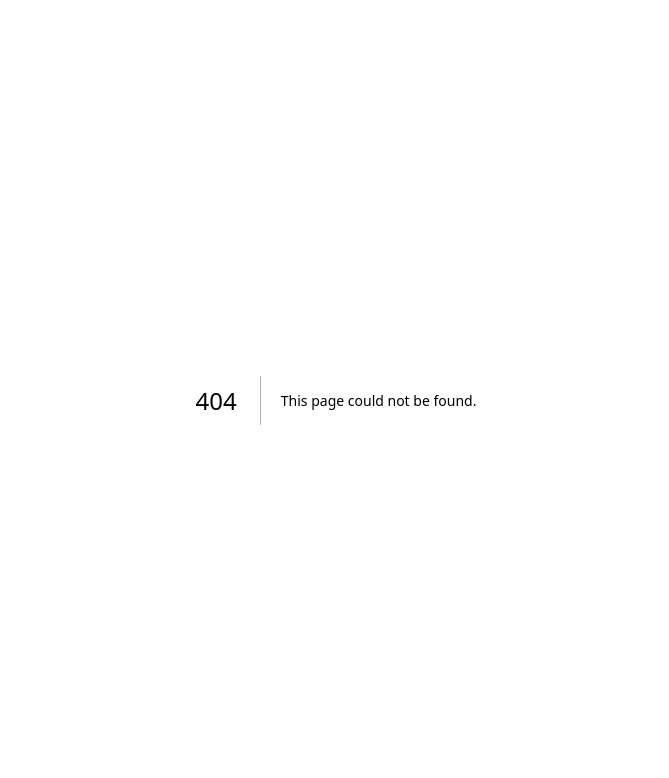
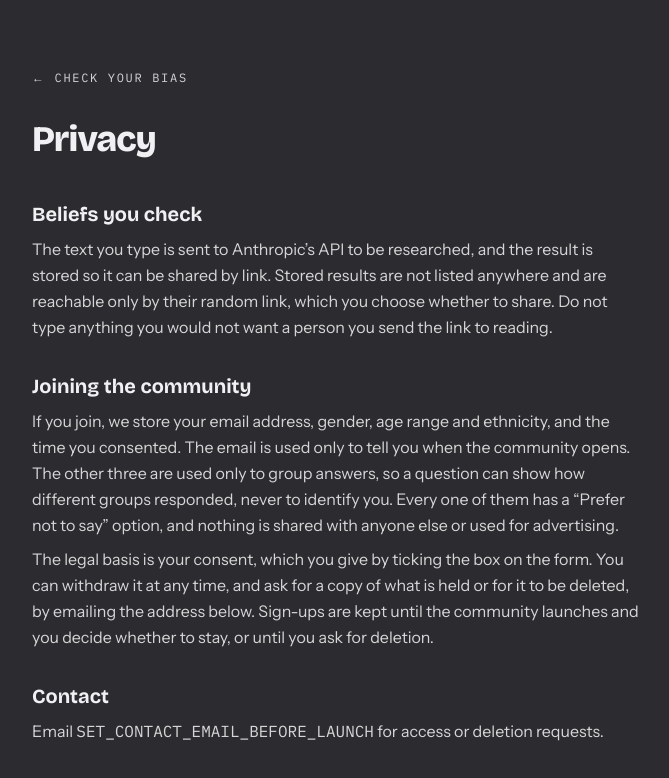
Before and after one commit to MarinaTkd/bias-check, a Next.js app in the folder bias-check/: page /privacy in a window 1280 px wide. Before the commit this address had no page. Shown: the top 778 px of the page, without its empty margins (304-973 px from the left). Built offline with nearby package versions, Linux system fonts and the light colour scheme.

Commit message:
feat: consent checkbox and privacy notice; share the in-memory fallback across Next bundles

```diff
--- a/bias-check/app/page.tsx
+++ b/bias-check/app/page.tsx
@@ -78,7 +78,8 @@ export default function Page({
   async function join(e: React.FormEvent<HTMLFormElement>) {
     e.preventDefault();
     setJoinState("sending");
-    const data = Object.fromEntries(new FormData(e.currentTarget));
+    const form = new FormData(e.currentTarget);
+    const data = { ...Object.fromEntries(form), consent: form.get("consent") === "on" };
     try {
       const res = await fetch("/api/community", {
         method: "POST",
@@ -284,6 +285,16 @@ export default function Page({
                     {joinState.error}
                   </p>
                 )}
+                <label className="flex items-start gap-2.5 text-xs leading-relaxed text-muted">
+                  <input type="checkbox" name="consent" required className="mt-0.5 size-4 shrink-0 accent-[var(--coral)]" />
+                  <span>
+                    I agree to Check Your Bias storing my email and the answers above, so it can tell me when the
+                    community opens and group answers by demographic. I can ask for them to be deleted at any time.{" "}
+                    <a href="/privacy" target="_blank" rel="noopener noreferrer" className="underline underline-offset-2">
+                      Privacy notice
+                    </a>
+                  </span>
+                </label>
                 <button
                   type="submit"
                   disabled={joinState === "sending"}
--- /dev/null
+++ b/bias-check/app/privacy/page.tsx
@@ -0,0 +1,40 @@
+import type { Metadata } from "next";
+import Link from "next/link";
+
+export const metadata: Metadata = { title: "Privacy — Check Your Bias" };
+
+export default function Privacy() {
+  return (
+    <main className="mx-auto w-full max-w-2xl flex-1 px-5 py-16 sm:px-8">
+      <Link href="/" className="font-mono text-xs uppercase tracking-[0.14em] text-muted hover:text-fg">
+        ← Check Your Bias
+      </Link>
+      <h1 className="mt-8 font-display text-4xl font-extrabold tracking-tight">Privacy</h1>
+
+      <h2 className="mt-10 font-display text-xl font-bold">Beliefs you check</h2>
+      <p className="mt-2 leading-relaxed text-muted">
+        The text you type is sent to Anthropic&rsquo;s API to be researched, and the result is stored so it can be
+        shared by link. Stored results are not listed anywhere and are reachable only by their random link, which you
+        choose whether to share. Do not type anything you would not want a person you send the link to reading.
+      </p>
+
+      <h2 className="mt-8 font-display text-xl font-bold">Joining the community</h2>
+      <p className="mt-2 leading-relaxed text-muted">
+        If you join, we store your email address, gender, age range and ethnicity, and the time you consented. The
+        email is used only to tell you when the community opens. The other three are used only to group answers, so a
+        question can show how different groups responded, never to identify you. Every one of them has a
+        &ldquo;Prefer not to say&rdquo; option, and nothing is shared with anyone else or used for advertising.
+      </p>
+      <p className="mt-2 leading-relaxed text-muted">
+        The legal basis is your consent, which you give by ticking the box on the form. You can withdraw it at any
+        time, and ask for a copy of what is held or for it to be deleted, by emailing the address below. Sign-ups are
+        kept until the community launches and you decide whether to stay, or until you ask for deletion.
+      </p>
+
+      <h2 className="mt-8 font-display text-xl font-bold">Contact</h2>
+      <p className="mt-2 leading-relaxed text-muted">
+        Email <span className="font-mono">SET_CONTACT_EMAIL_BEFORE_LAUNCH</span> for access or deletion requests.
+      </p>
+    </main>
+  );
+}
--- a/bias-check/lib/store.ts
+++ b/bias-check/lib/store.ts
@@ -69,16 +69,21 @@ function redisStore(redis: Redis): Store {
   };
 }
 
-let fallback: Store | null = null;
+// Next bundles route handlers and server components separately, so a module-level variable is
+// NOT one value per process. The fallback hangs off globalThis so an API route and a page see the
+// same data in development; with Redis both bundles talk to the same database anyway.
+const FALLBACK = Symbol.for("bias-check.store.fallback");
+type WithFallback = typeof globalThis & { [FALLBACK]?: Store };
 
 export function getStore(): Store {
   const url = process.env.UPSTASH_REDIS_REST_URL;
   const token = process.env.UPSTASH_REDIS_REST_TOKEN;
   if (url && token) return redisStore(new Redis({ url, token }));
   // Local development and tests: state lives for the life of the process only.
-  if (!fallback) {
+  const g = globalThis as WithFallback;
+  if (!g[FALLBACK]) {
     console.warn("[bias-check] no Redis credentials; using in-memory storage (data is lost on restart)");
-    fallback = memoryStore();
+    g[FALLBACK] = memoryStore();
   }
-  return fallback;
+  return g[FALLBACK];
 }
```
